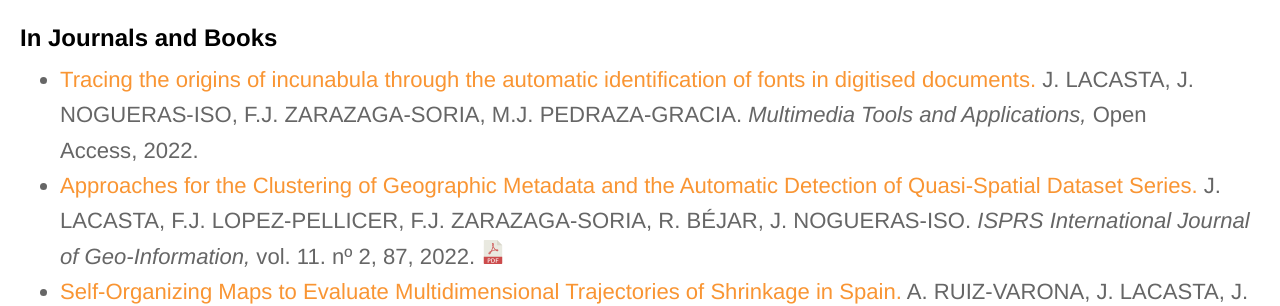
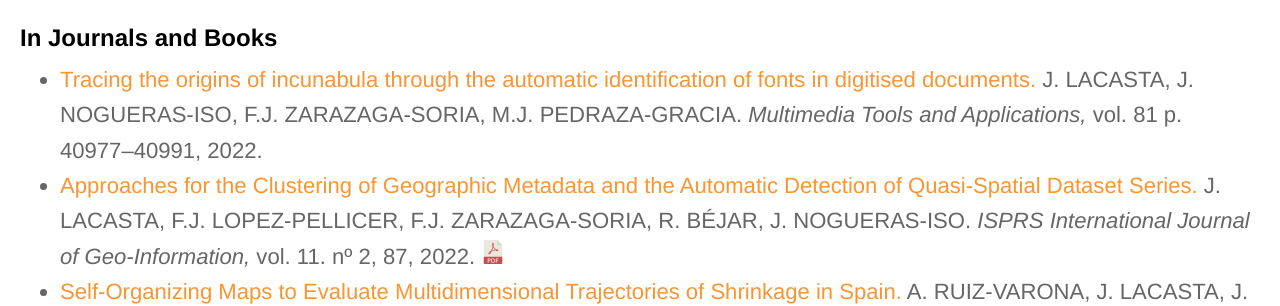
Before and after one commit to IAAA-Lab/IAAA-Lab.github.io, a Jekyll site: the page built from _staff/jlacasta.md, in a window 1280 px wide and 900 px high, scrolled down 744 px. Shown: the part 157-463 px from the top of the window. Built offline with Jekyll 4.4.1, drawn with Linux system fonts in a browser that asks for light colours.

Commit message:
Update papers.yml

```diff
--- a/_data/papers.yml
+++ b/_data/papers.yml
@@ -6,7 +6,7 @@
   url: https://link.springer.com/article/10.1007/s11042-022-13108-3
   authors: J. LACASTA, J. NOGUERAS-ISO,  F.J. ZARAZAGA-SORIA, M.J. PEDRAZA-GRACIA
   publication: "Multimedia Tools and Applications"
-  publication_detail: "Open Access"
+  publication_detail: "vol. 81 p. 40977–40991"
   year: 2022
   doi: 10.1007/s11042-022-13108-3
 # -------------------
```
